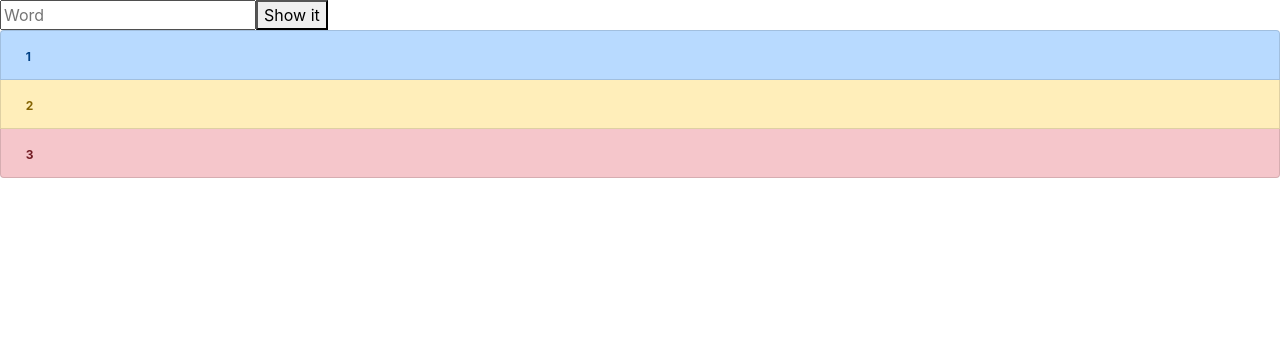
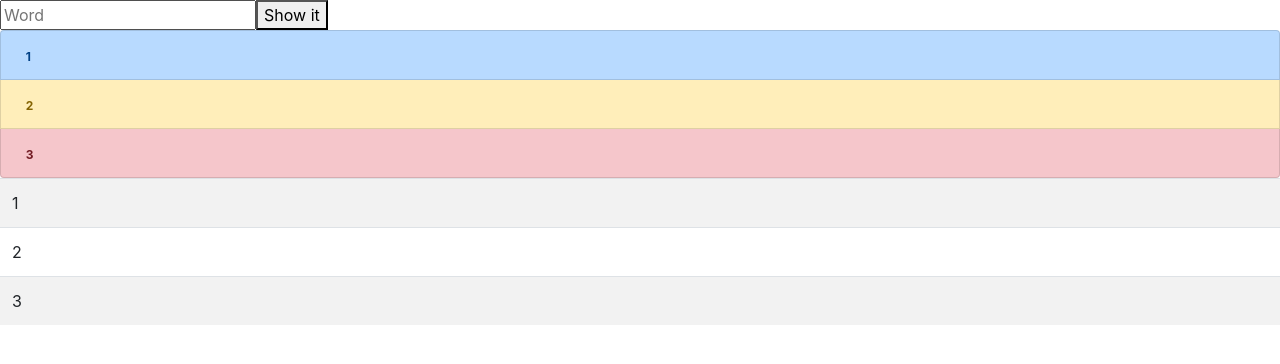
Before and after one commit to SorenHersomNielsen/JavaScript, a plain HTML site: page index.html in a window 1280 px wide. Drawn offline with nearby package versions, Linux system fonts and the light colour scheme.

Commit message:
update index
now is also slow a table of the manipulation words

```diff
--- a/index.html
+++ b/index.html
@@ -1,5 +1,6 @@
 <!DOCTYPE html>
 <html lang="en">
+
 <head>
     <meta charset="UTF-8">
     <meta http-equiv="X-UA-Compatible" content="IE=edge">
@@ -8,12 +9,14 @@
     <link rel="stylesheet" href="https://stackpath.bootstrapcdn.com/bootstrap/4.5.2/css/bootstrap.min.css">
     <title>Document</title>
 </head>
+
 <body>
     <div id="app">
         <input type="text" v-model.text="text" placeholder="Word">
         <button id="button" v-on:click="words"> Show it</button>
+
         <ol id="outputField" class="list-group">
-           <li class="list-group-item list-group-item-primary" >
+            <li class="list-group-item list-group-item-primary">
                 <span class="badge">1</span> {{result}}
             </li>
             <li class="list-group-item list-group-item-warning">
@@ -23,8 +26,28 @@
                 <span class="badge">3</span> {{result2}}
             </li>
         </ol>
+
+        <table class="table table-striped">
+            <tr>
+
+                <td>1</td>
+                <td>{{result}}</td>
+
+            </tr>
+            <tr>
+
+                <td>2</td>
+                <td>{{result1}}</td>
+
+
+            <tr>
+
+                <td>3</td>
+                <td>{{result2}}</td>
+            </tr>
+        </table>
     </div>
-
     <script src="index.js"></script>
 </body>
+
 </html>
```
Lines whose indentation alone changed are shown as unchanged.
